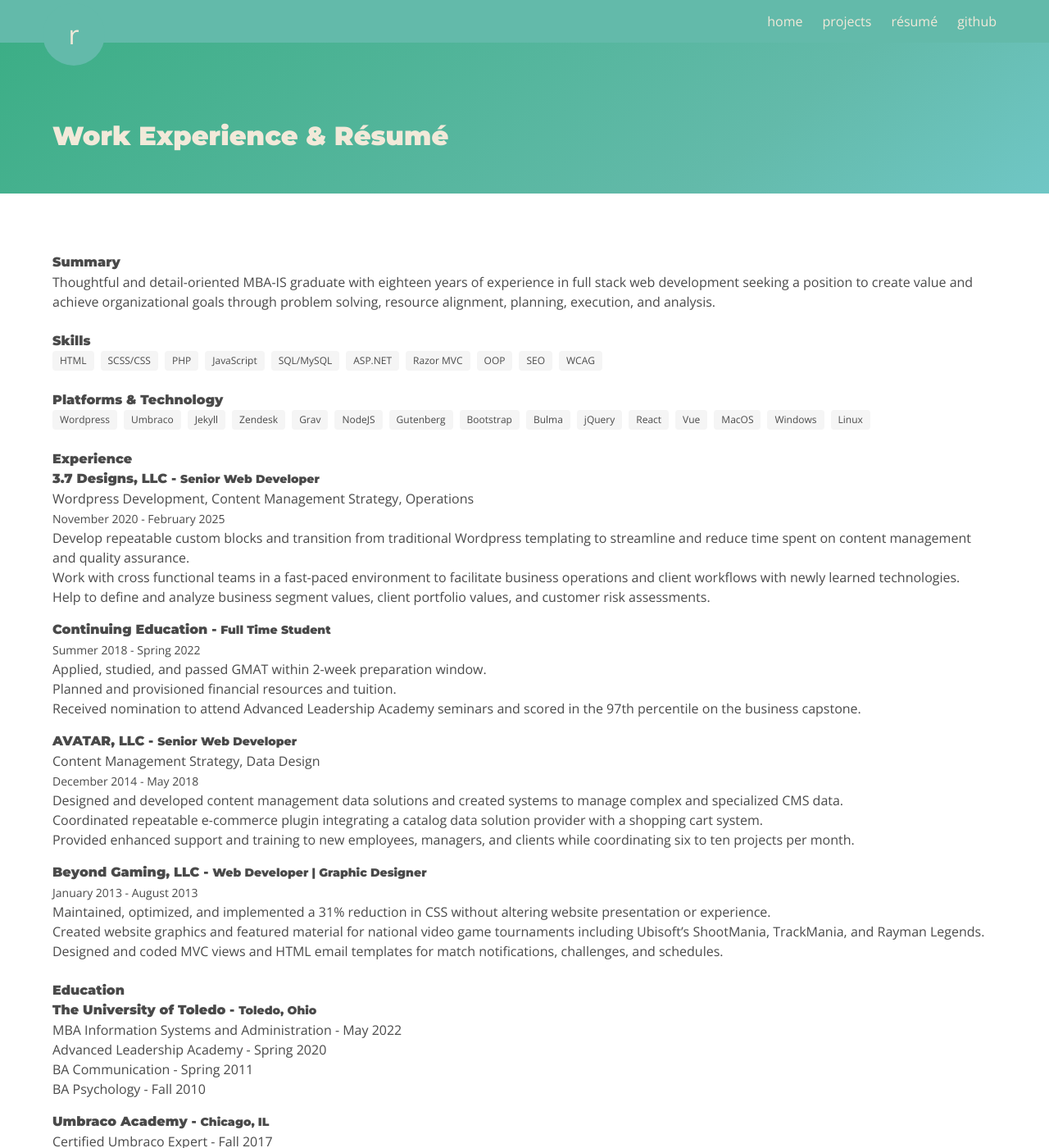
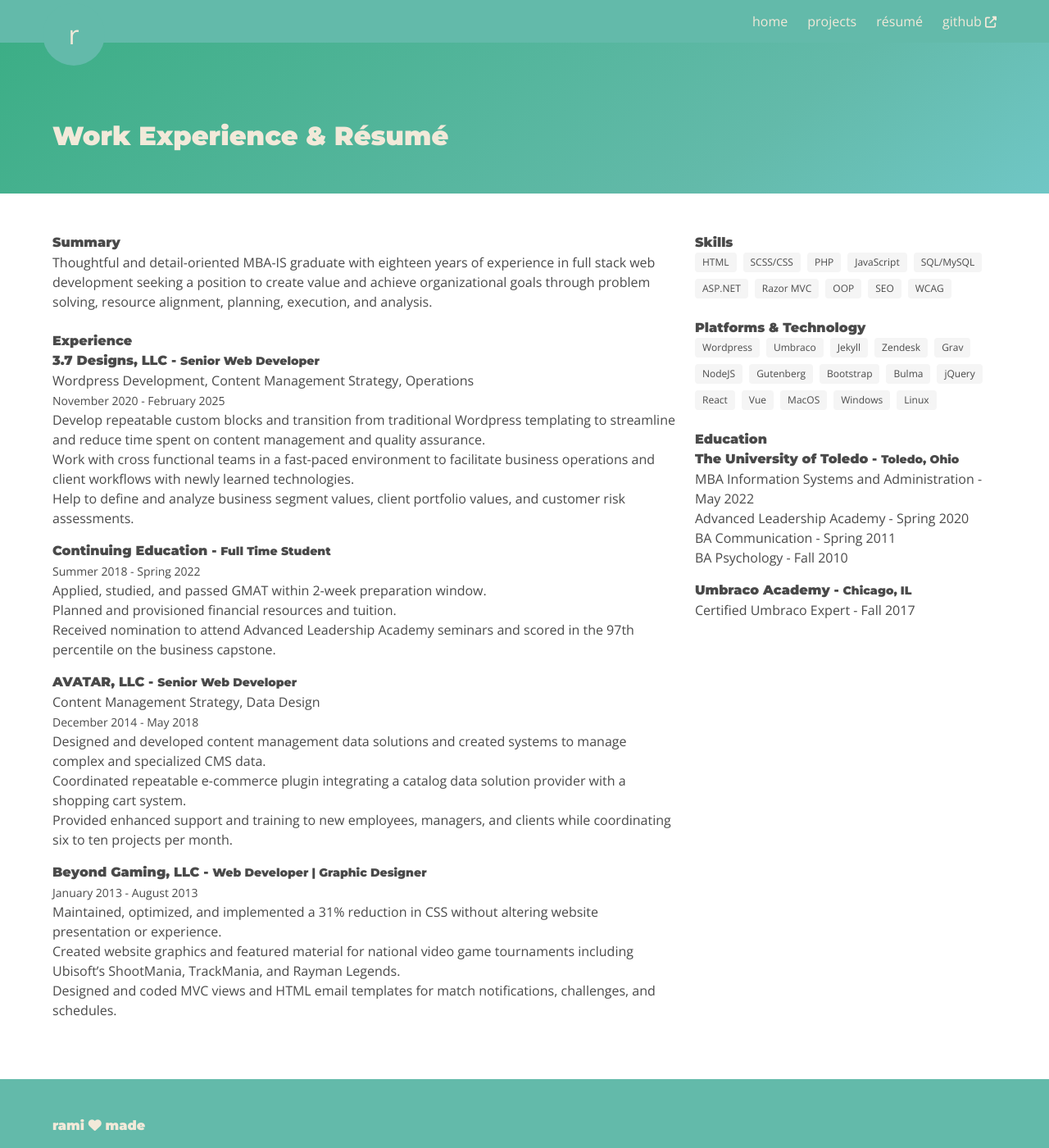
Before and after one commit to RamChilla/ramchilla.github.io, a Jekyll site: the page built from work-experience.md, in a window 1280 px wide and 1400 px high. Shown: the whole window at 82% size. Built offline with Jekyll 4.4.1, drawn with Linux system fonts in a browser that asks for light colours; nearby versions of some CDN libraries.

Commit message:
resume layout

```diff
--- a/_includes/nav.html
+++ b/_includes/nav.html
@@ -18,7 +18,7 @@
                 <a class="navbar-item" href="/projects/">projects</a>
                 <a class="navbar-item" href="/work-experience/">résumé</a>
                 <!-- <a class="navbar-item" href="/about/">about</a> -->
-                <a class="navbar-item" href="//github.com/ramchilla">github</a>
+                <a class="navbar-item" href="https://github.com/RamChilla/ramchilla.github.io" target="_blank">github&nbsp;<span class="fas fa-external-link-alt fa-sm"></span></a>
             </div>
         </div>
     </div>
--- a/_includes/resume.html
+++ b/_includes/resume.html
@@ -6,6 +6,8 @@
 {% assign education = sections | where: "name", "education" %}
 
 <article class="resume">
+    <div class="columns">
+        <div class="column is-two-thirds">
             {% for sum in summary %}
             <section class="resume-section">
                 <h2 class="resume-title">{{ sum.title }}</h2>
@@ -13,6 +15,11 @@
             </section>
             {% endfor %}
 
+            {% for exp in experience %}
+                {% include _partials/resume/experience.html prop = exp %}
+            {% endfor %}
+        </div>
+        <div class="column">
             {% for skill in skills %}
                 {% include _partials/resume/section-tags-list.html prop = skill %}
             {% endfor %}
@@ -21,11 +28,9 @@
                 {% include _partials/resume/section-tags-list.html prop = tech %}
             {% endfor %}
 
-    {% for exp in experience %}
-        {% include _partials/resume/experience.html prop = exp %}
-    {% endfor %}
-
             {% for edu in education %}
                 {% include _partials/resume/education.html prop = edu %}
             {% endfor %}
+        </div>
+    </div>
 </article>
--- a/_sass/site/_resume.scss
+++ b/_sass/site/_resume.scss
@@ -2,6 +2,10 @@
 
     &-section {
         margin: 1.5rem 0;
+
+        &:first-of-type {
+            margin-top: 0;
+        }
     }
 
     &-experience:not(:first-of-type),
```
Lines whose indentation alone changed are shown as unchanged.
